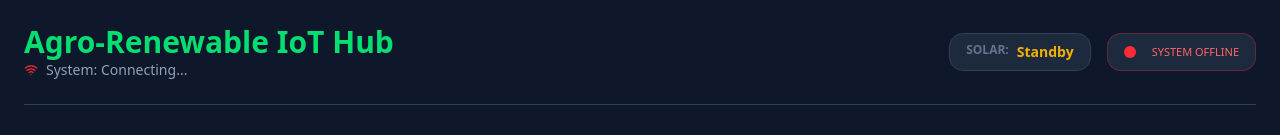
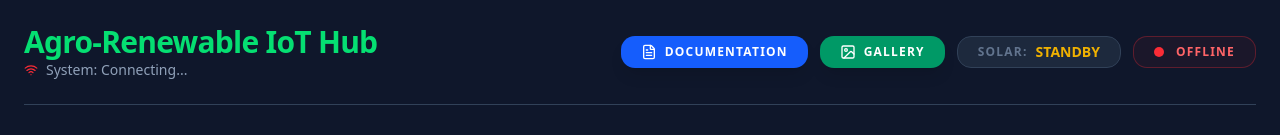
Before and after one commit to mostakinahmed/Agro-Renewable-IoT-Hub, a React (Vite) app: page / in a window 1280 px wide. Shown: the top 135 px of the page. Built offline with nearby package versions, Linux system fonts and the light colour scheme; no server answers.

Commit message:
docs update

```diff
--- a/src/pages/AgriDashboard.jsx
+++ b/src/pages/AgriDashboard.jsx
@@ -9,11 +9,15 @@ import {
   CloudRain,
   Sprout,
   Wifi,
+  FileText,
+  Image as ImageIcon, // Added ImageIcon
 } from "lucide-react";
 import { io } from "socket.io-client";
 import TeamMember from "./TeamMember";
 import Footer from "./Footer";
 import Radar from "./Radar";
+import DocModal from "./DocModal";
+import ImageModal from "./ImageModal"; // Import your ImageModal
 
 const BASE_URL = "https://api.smartfarm.mostakinahmed.com";
 
@@ -23,6 +27,13 @@ const socket = io(BASE_URL, {
 });
 
 const AgriDashboard = () => {
+  // --- MODAL STATES ---
+  const [isModalOpen, setIsModalOpen] = useState(false);
+  const [selectedDoc, setSelectedDoc] = useState({ title: "", url: "" });
+
+  const [isImgModalOpen, setIsImgModalOpen] = useState(false);
+  const [selectedImg, setSelectedImg] = useState({ title: "", url: "" });
+
   const [data, setData] = useState({
     latestData: {
       temp: "--",
@@ -32,10 +43,7 @@ const AgriDashboard = () => {
       rainRaw: "--",
       system: "OFF",
     },
-    activeDevices: {
-      isPumpOn: false,
-      isFanOn: false,
-    },
+    activeDevices: { isPumpOn: false, isFanOn: false },
     batteryPct: 0,
     chargingStatus: "Standby",
     nitrogen: 45,
@@ -50,22 +58,16 @@ const AgriDashboard = () => {
       try {
         const response = await fetch(BASE_URL);
         const result = await response.json();
-        if (result) {
-          setData((prev) => ({ ...prev, ...result }));
-        }
+        if (result) setData((prev) => ({ ...prev, ...result }));
       } catch (err) {
         console.error("❌ Initial fetch failed:", err);
       }
     };
-
     fetchInitialData();
 
     socket.on("connect", () => setIsConnected(true));
     socket.on("disconnect", () => setIsConnected(false));
-
-    // THE FIX: Wrap incoming data into latestData object
     socket.on("update_dashboard", (newData) => {
-      console.log("🔥 Socket Update:", newData);
       setData((prev) => ({
         ...prev,
         latestData: { ...prev.latestData, ...newData },
@@ -82,23 +84,18 @@ const AgriDashboard = () => {
   const toggleDevice = async (device) => {
     const currentState = data.activeDevices?.[device] || false;
     const newState = !currentState;
-
-    // Optimistic Update
     setData((prev) => ({
       ...prev,
       activeDevices: { ...prev.activeDevices, [device]: newState },
     }));
 
     try {
-      const response = await fetch(`${BASE_URL}/api/iot/control-device`, {
+      await fetch(`${BASE_URL}/api/iot/control-device`, {
         method: "POST",
         headers: { "Content-Type": "application/json" },
         body: JSON.stringify({ device, state: newState }),
       });
-      const result = await response.json();
-      if (!result.success) throw new Error();
     } catch (err) {
-      // Rollback on error
       setData((prev) => ({
         ...prev,
         activeDevices: { ...prev.activeDevices, [device]: currentState },
@@ -110,7 +107,7 @@ const AgriDashboard = () => {
     <div className="min-h-screen bg-slate-900 text-white p-6 font-sans">
       <header className="flex flex-col md:flex-row justify-between items-start md:items-center mb-8 border-b border-slate-700 pb-6 gap-4">
         <div>
-          <h1 className="md:text-3xl text-2xl font-bold text-green-400">
+          <h1 className="md:text-3xl text-2xl font-bold text-green-400 tracking-tight">
             Agro-Renewable IoT Hub
           </h1>
           <p className="text-slate-400 text-sm flex items-center gap-2">
@@ -122,32 +119,90 @@ const AgriDashboard = () => {
             {isConnected ? "Daffodil Farm Site (Online)" : "Connecting..."}
           </p>
         </div>
-        <div className="flex gap-4">
-          <div className="bg-slate-800 flex gap-2 px-4 py-2 rounded-xl border border-slate-700">
-            <span className="text-xs text-slate-500 font-bold uppercase">
-              Solar:
-            </span>
-            <span className="md:text-sm text-xs text-yellow-500 font-semibold">
-              {data.chargingStatus}
-            </span>
+
+        {/* RESPONSIVE BUTTON GROUP */}
+        <div className="flex flex-col md:flex-row flex-wrap items-center gap-3 w-full md:w-auto">
+          <div className="flex items-center justify-between w-full md:w-auto gap-3">
+            {/* 1. DOCUMENTATION BUTTON */}
+            <button
+              onClick={() => {
+                setSelectedDoc({
+                  title: "Project Report & Specs",
+                  url: "/docs/reports.pdf",
+                });
+                setIsModalOpen(true);
+              }}
+              className="h-8 flex-1 md:flex-none flex items-center justify-center gap-2 bg-blue-600 hover:bg-blue-500 px-5 rounded-xl transition-all shadow-lg active:scale-95 group whitespace-nowrap"
+            >
+              <FileText
+                size={16}
+                className="group-hover:rotate-12 transition-transform"
+              />
+              <span className="md:text-xs text-[11px] font-bold uppercase tracking-widest text-white">
+                Documentation
+              </span>
+            </button>
+
+            {/* 2. IMAGE GALLERY BUTTON - Exact Twin of Doc Button */}
+            <button
+              onClick={() => {
+                setSelectedImg({
+                  title: "Hardware Setup",
+                  url: "/images/setup.jpg",
+                });
+                setIsImgModalOpen(true);
+              }}
+              className="h-8 flex-1 md:flex-none flex items-center justify-center gap-2 bg-emerald-600 hover:bg-emerald-500 px-5 rounded-xl transition-all shadow-lg active:scale-95 group whitespace-nowrap"
+            >
+              <ImageIcon
+                size={16}
+                className="group-hover:scale-110 transition-transform"
+              />
+              <span className="md:text-xs text-[11px] font-bold uppercase tracking-widest text-white">
+                Gallery
+              </span>
+            </button>
+
+            {/* SOLAR STATUS - Matched Height and Padding */}
+            <div className="h-8 bg-slate-800 flex items-center gap-2 px-5 rounded-xl border border-slate-700 whitespace-nowrap">
+              <span className="md:text-xs text-[11px] text-slate-500 font-bold uppercase tracking-widest">
+                Solar:
+              </span>
+              <span className="md:text-sm text-xs text-yellow-500 font-bold uppercase">
+                {data.chargingStatus}
+              </span>
+            </div>
           </div>
+
+          {/* SYSTEM STATUS BAR - Matched Height */}
           <div
-            className={`flex items-center gap-4 bg-slate-800 px-4 py-2 rounded-xl border ${data.latestData.system === "ON" ? "border-green-500/30" : "border-red-500/30"}`}
+            className={`h-8 flex items-center justify-center md:justify-start px-5 rounded-xl border transition-all duration-500 w-full md:w-auto ${
+              data.latestData.system === "ON"
+                ? "bg-green-500/5 border-green-500/30"
+                : "bg-red-500/5 border-red-500/30"
+            }`}
           >
             <div
-              className={`md:w-3 md:h-3 w-2 h-2 rounded-full ${data.latestData.system === "ON" ? "bg-green-500 animate-pulse" : "bg-red-500"}`}
+              className={`w-2.5 h-2.5 rounded-full mr-3 ${
+                data.latestData.system === "ON"
+                  ? "bg-green-500 animate-pulse"
+                  : "bg-red-500"
+              }`}
             ></div>
             <span
-              className={`text-md:xs text-[11px] font-medium uppercase ${data.latestData.system === "ON" ? "text-green-500" : "text-red-400"}`}
+              className={`md:text-xs text-[11px] font-bold uppercase tracking-widest ${
+                data.latestData.system === "ON"
+                  ? "text-green-500"
+                  : "text-red-400"
+              }`}
             >
-              {data.latestData.system === "ON"
-                ? "Server Connected"
-                : "System Offline"}
+              {data.latestData.system === "ON" ? "Online" : "Offline"}
             </span>
           </div>
         </div>
       </header>
 
+      {/* Metrics Grid */}
       <div className="grid grid-cols-1 md:grid-cols-2 lg:grid-cols-5 gap-6">
         <MetricCard
           icon={<Thermometer className="text-orange-400" />}
@@ -245,16 +300,33 @@ const AgriDashboard = () => {
           <Radar />
         </div>
       </div>
+
       <div className="mt-12">
         <TeamMember />
       </div>
       <div className="mt-12">
         <Footer />
       </div>
+
+      {/* --- RENDER ALL MODALS --- */}
+      <DocModal
+        isOpen={isModalOpen}
+        onClose={() => setIsModalOpen(false)}
+        pdfUrl={selectedDoc.url}
+        title={selectedDoc.title}
+      />
+
+      <ImageModal
+        isOpen={isImgModalOpen}
+        onClose={() => setIsImgModalOpen(false)}
+        imageUrl={selectedImg.url}
+        title={selectedImg.title}
+      />
     </div>
   );
 };
 
+// ... Sub-components (MetricCard, NPKBar, ToggleButton) stay the same ...
 const MetricCard = ({ icon, label, value, color }) => (
   <div
     className={`bg-slate-800/40 backdrop-blur-md px-6 py-3 rounded-2xl border ${color} hover:bg-slate-800/60 transition-all`}
@@ -294,7 +366,7 @@ const ToggleButton = ({ label, isActive, onClick }) => (
     >
       <div
         className={`absolute top-1 w-4 h-4 bg-white rounded-full transition-all ${isActive ? "left-7" : "left-1"}`}
-      ></div>
+      />
     </button>
   </div>
 );
--- /dev/null
+++ b/src/pages/DocModal.jsx
@@ -0,0 +1,56 @@
+import React from "react";
+import { X, FileText, Download, ExternalLink } from "lucide-react";
+
+const DocModal = ({ isOpen, onClose, pdfUrl, title }) => {
+  if (!isOpen) return null;
+
+  return (
+    <div className="fixed inset-0 z-[100] flex items-center justify-center p-4 backdrop-blur-xs">
+      <div className="bg-slate-800 w-full max-w-3xl h-[92vh] rounded border border-slate-700 flex flex-col overflow-hidden shadow-2xl">
+        {/* Modal Header */}
+        <div className="px-5 py-2 border-b border-slate-700 flex justify-between items-center bg-slate-800/80">
+          <div className="flex items-center gap-3">
+            <div className="p-2 bg-blue-500/20 rounded-lg">
+              <FileText className="text-blue-400" size={20} />
+            </div>
+            <div>
+              <h2 className="font-bold text-lg text-white leading-tight">
+                {title}
+              </h2>
+            </div>
+          </div>
+
+          <div className="flex items-center gap-2">
+            <a
+              href={pdfUrl}
+              target="_blank"
+              rel="noreferrer"
+              className="p-2 hover:bg-slate-700 rounded-xl text-slate-400 transition-colors"
+              title="Open in New Tab"
+            >
+              <ExternalLink size={20} />
+            </a>
+            <button
+              onClick={onClose}
+              className="ml-2 p-2 bg-slate-700/50 hover:bg-red-500/20 hover:text-red-500 rounded-xl text-slate-300 transition-all"
+            >
+              <X size={24} />
+            </button>
+          </div>
+        </div>
+
+        {/* PDF Viewer Body - Optimized for 1 page fit */}
+        <div className="flex-1 bg-slate-900 relative overflow-hidden">
+          <iframe
+            src={`${pdfUrl}#toolbar=0&navpanes=0&view=Fit`}
+            className="w-full h-full border-none shadow-2xl"
+            title="PDF Document Viewer"
+            style={{ display: "block" }}
+          ></iframe>
+        </div>
+      </div>
+    </div>
+  );
+};
+
+export default DocModal;
--- /dev/null
+++ b/src/pages/ImageModal.jsx
@@ -0,0 +1,52 @@
+import React from "react";
+import { X, ZoomIn, Download } from "lucide-react";
+
+const ImageModal = ({ isOpen, onClose, imageUrl, title }) => {
+  if (!isOpen) return null;
+
+  return (
+    <div
+      className="fixed inset-0 z-[110] flex items-center justify-center p-4 bg-black/95 backdrop-blur-md"
+      onClick={onClose} // Close when clicking the background
+    >
+      <div
+        className="relative max-w-5xl w-full flex flex-col items-center"
+        onClick={(e) => e.stopPropagation()} // Prevent closing when clicking the image
+      >
+        {/* Header Controls */}
+        <div className="absolute -top-12 left-0 right-0 flex justify-between items-center px-2">
+          <h3 className="text-white font-medium flex items-center gap-2">
+            <ZoomIn size={18} className="text-green-400" />
+            {title}
+          </h3>
+          <div className="flex gap-4">
+            <a
+              href={imageUrl}
+              download
+              className="text-slate-300 hover:text-white transition-colors"
+            >
+              <Download size={22} />
+            </a>
+            <button
+              onClick={onClose}
+              className="text-slate-300 hover:text-red-500 transition-all"
+            >
+              <X size={28} />
+            </button>
+          </div>
+        </div>
+
+        {/* Image Container */}
+        <div className="bg-slate-800 p-1 rounded-2xl border border-slate-700 shadow-2xl overflow-hidden">
+          <img
+            src={imageUrl}
+            alt={title}
+            className="max-h-[80vh] w-auto object-contain rounded-xl"
+          />
+        </div>
+      </div>
+    </div>
+  );
+};
+
+export default ImageModal;
```
Also changed, not shown: 1 other file (tests, documents, lock files or other folders).
